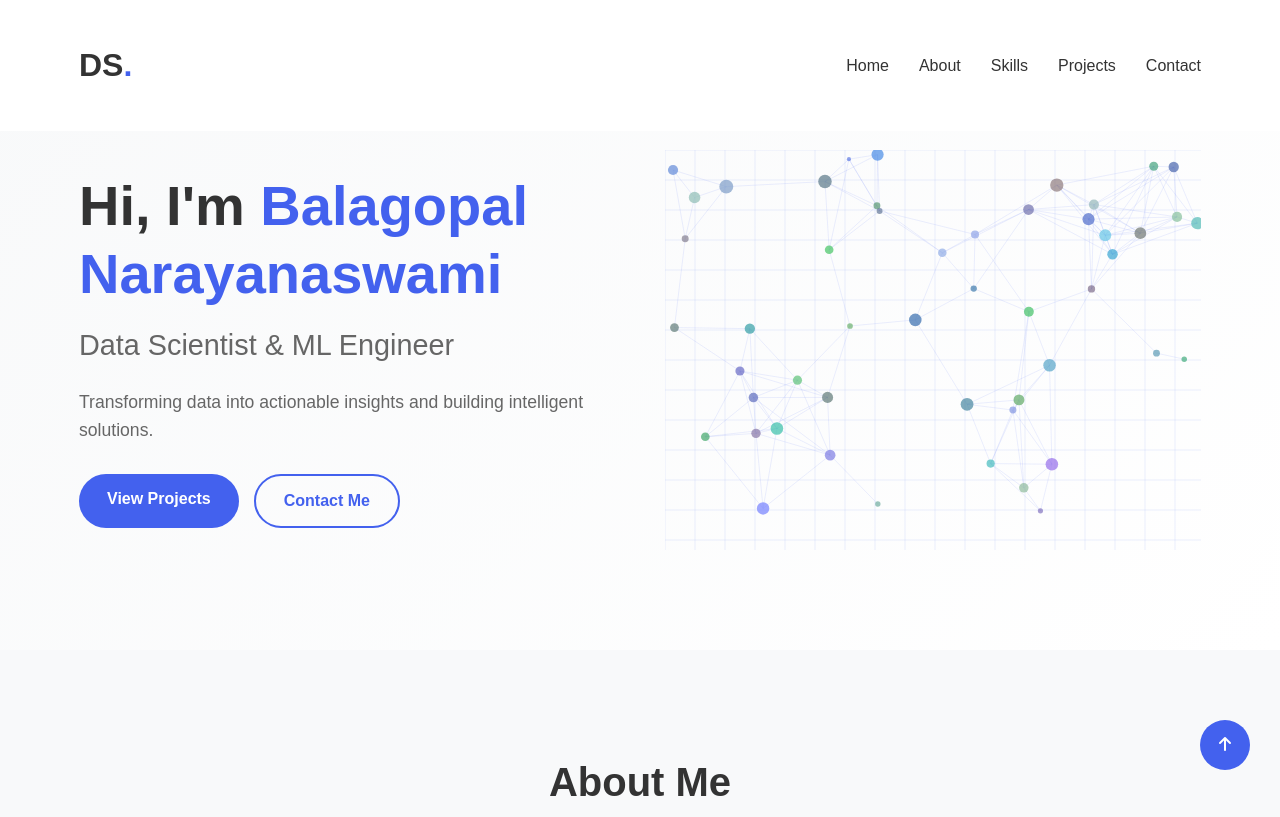
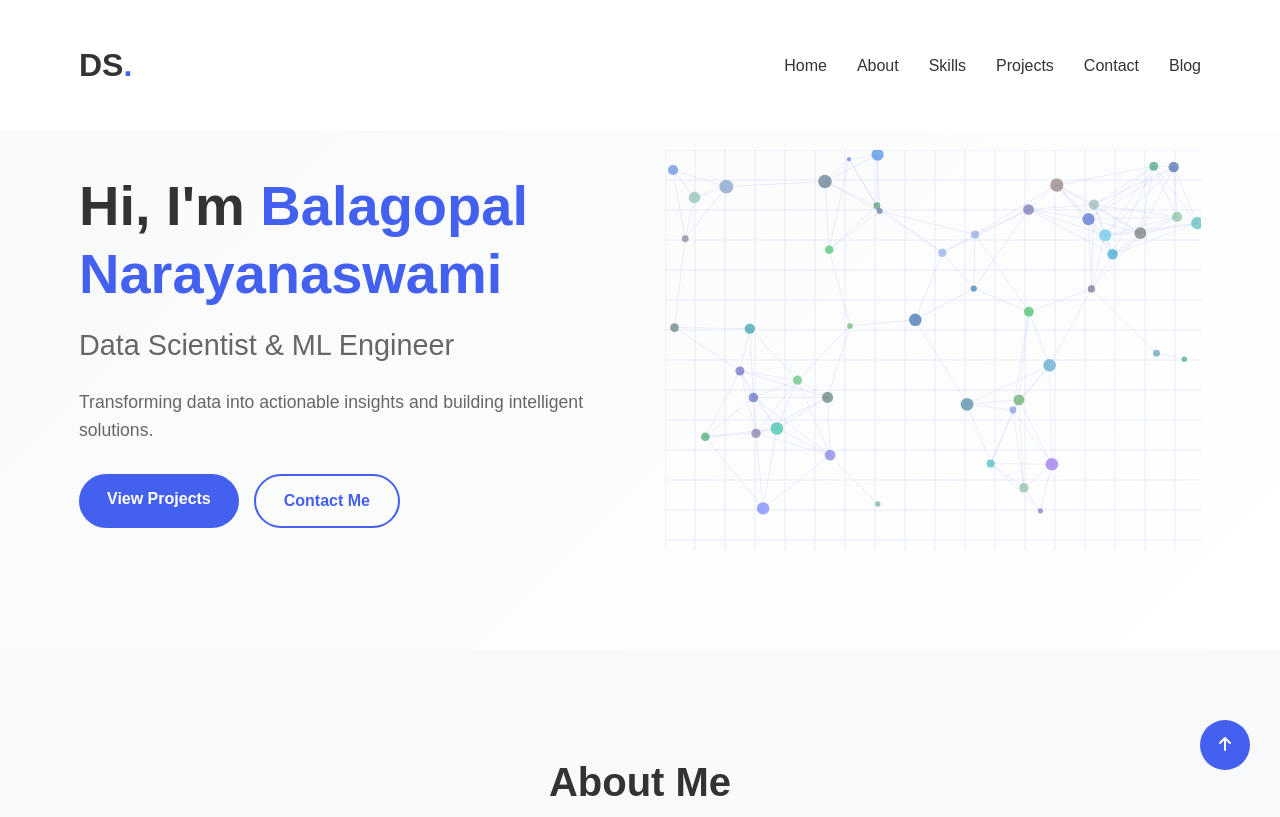
Before and after one commit to Balagopal-datascientist/balagopal-datascientist.github.io, a plain HTML site: page index.html in a window 1280 px wide. Shown: the top 817 px of the page. Drawn offline with Linux system fonts and the light colour scheme; animation ran at ten frames a second.

Commit message:
added blog

```diff
--- a/index.html
+++ b/index.html
@@ -18,6 +18,7 @@
                 <li><a href="#skills">Skills</a></li>
                 <li><a href="#projects">Projects</a></li>
                 <li><a href="#contact">Contact</a></li>
+                <li><a href="https://balagopal-datascientist.github.io/blog/">Blog</a></li>
             </ul>
             <div class="hamburger">
                 <div class="bar"></div>
```
